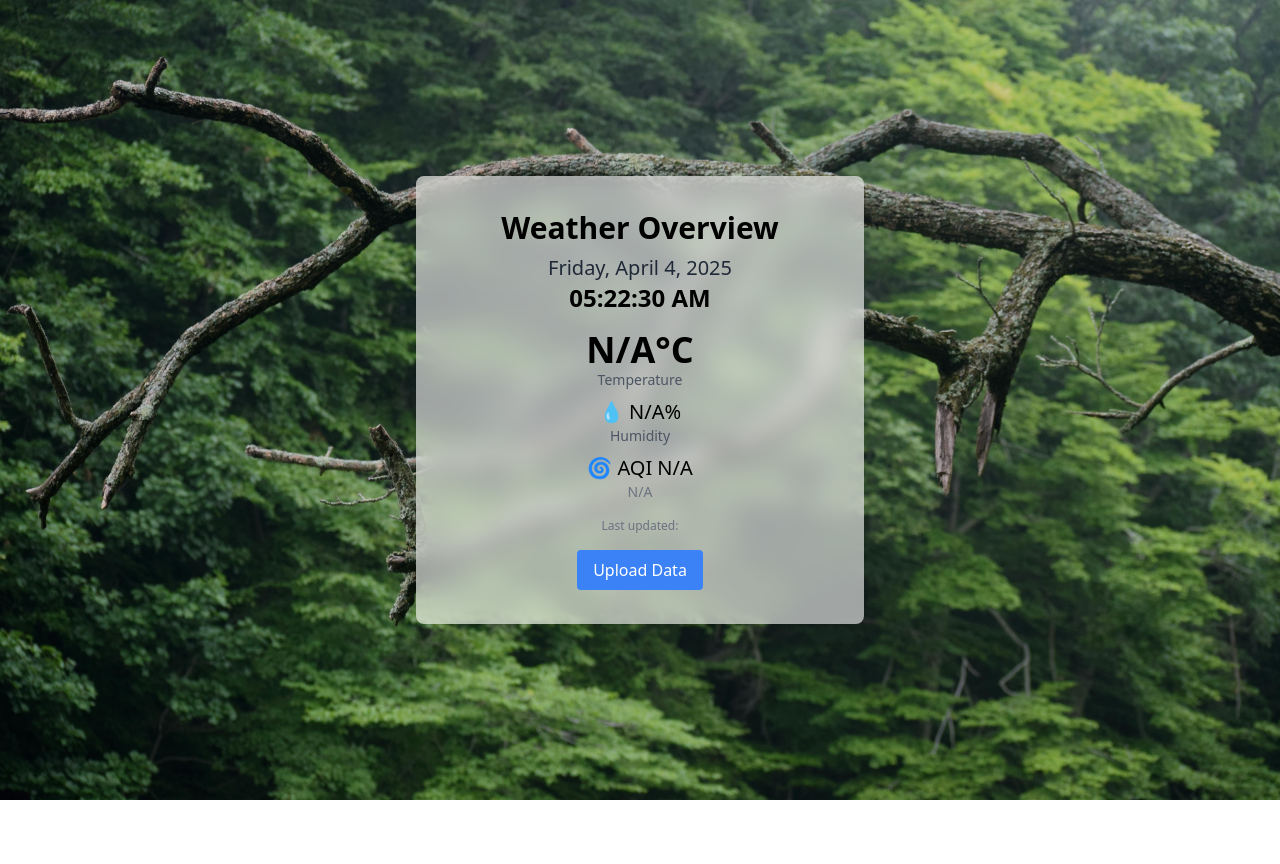
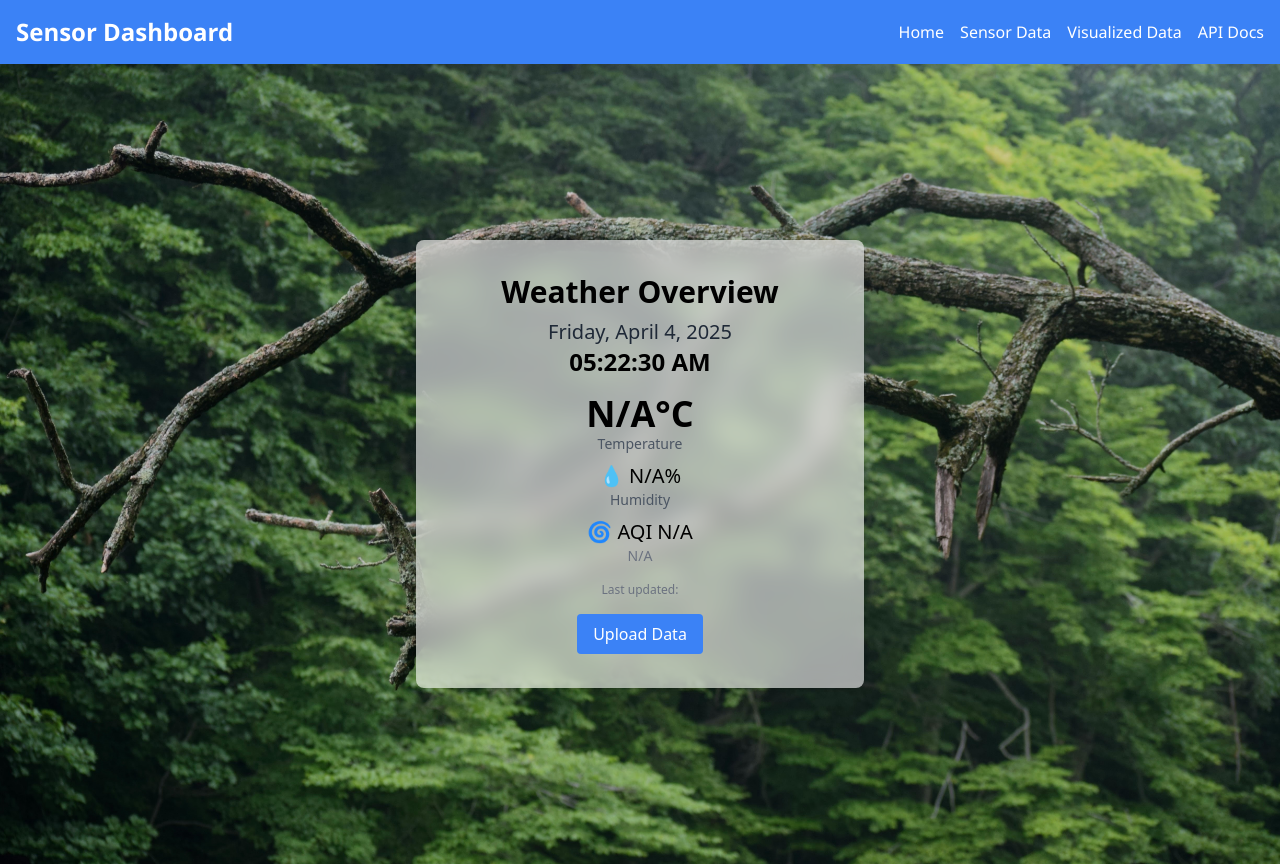
Before and after one commit to Kaewmanee64160234/iot_data, a Vue app in the folder iot_data/: page / in a window 1280 px wide. Before the commit the page ends 800 px from the top, so only its background shows below. Built offline with nearby package versions, Linux system fonts and the light colour scheme; no server answers; the HTML template or start-up script is replaced by a standard one.

Commit message:
Add navigation bar to Sensor Dashboard and improve loading state handling in Visualized Data view

```diff
--- a/iot_data/src/App.vue
+++ b/iot_data/src/App.vue
@@ -3,8 +3,42 @@ import { RouterLink, RouterView } from 'vue-router'
 </script>
 
 <template>
+  <!-- Navigation Bar -->
+  <nav class="bg-blue-500 text-white p-4 shadow">
+    <div class="container mx-auto flex justify-between items-center">
+      <h1 class="text-2xl font-bold">Sensor Dashboard</h1>
+      <ul class="flex space-x-4">
+        <li>
+          <RouterLink to="/" class="hover:underline">Home</RouterLink>
+        </li>
+        <li>
+          <RouterLink to="/sensor" class="hover:underline">Sensor Data</RouterLink>
+        </li>
+        <li>
+          <RouterLink to="/visualized" class="hover:underline">Visualized Data</RouterLink>
+        </li>
+        <li>
+          <a href="http://localhost:8000/docs" target="_blank" class="hover:underline">API Docs</a>
+        </li>
+      </ul>
+    </div>
+  </nav>
+
+  <!-- Main Content -->
   <RouterView />
 </template>
-<style>
 
+<style scoped>
+nav {
+  font-family: 'Segoe UI', sans-serif;
+}
+
+a {
+  text-decoration: none;
+  color: white;
+}
+
+a:hover {
+  text-decoration: underline;
+}
 </style>
--- a/iot_data/src/views/VisualizedDataView.vue
+++ b/iot_data/src/views/VisualizedDataView.vue
@@ -131,7 +131,6 @@ onMounted(() => {
     </div>
 
 
-    <div v-else-if="!loading && !error" class="text-gray-500 mt-4">No data available for selected filters.</div>
     <div v-if="loading" class="loader-overlay">
       <div class="loader"></div>
     </div>
@@ -142,8 +141,7 @@ onMounted(() => {
   position: fixed;
   inset: 0;
   z-index: 50;
-  background-color: rgba(31, 41, 55, 0.5);
-  /* bg-gray-800 with opacity */
+  background-color: rgba(31, 41, 55, 0.5); /* bg-gray-800 with opacity */
   display: flex;
   align-items: center;
   justify-content: center;
```
